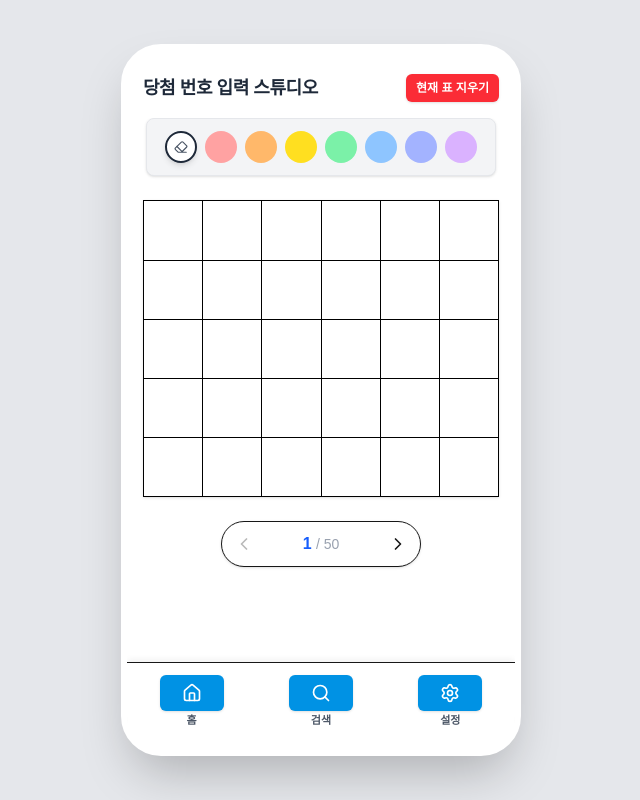
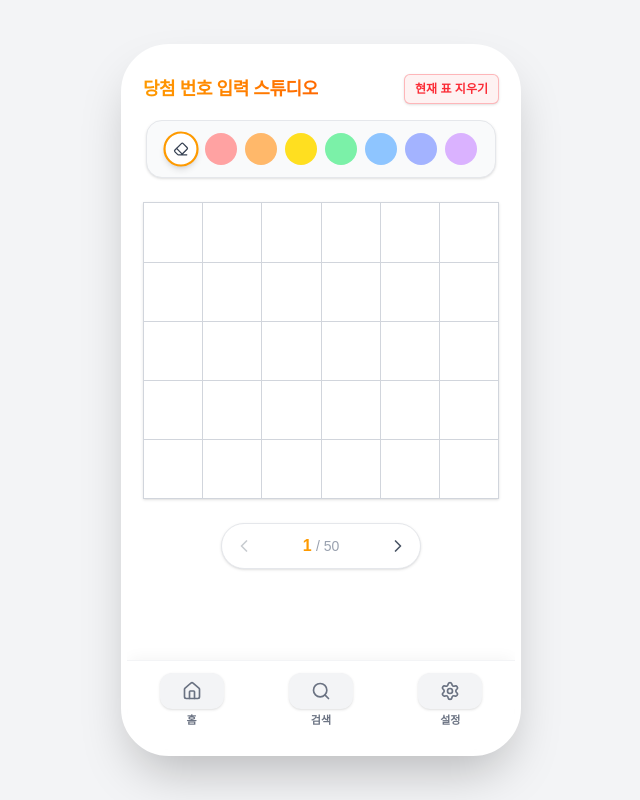
Before and after one commit to ksjung-win/lotto-app, a Next.js app: page /input in a window 1280 px wide. Shown: the whole page, without its empty margins (319-959 px from the left). Built offline with nearby package versions, Linux system fonts and the light colour scheme.

Commit message:
메인 화면 및 입력 스튜디오 블랙앤골드 테마 적용

```diff
--- a/app/input/page.tsx
+++ b/app/input/page.tsx
@@ -6,7 +6,6 @@ import { Home, Search, Settings, ChevronLeft, ChevronRight, X, Eraser } from 'lu
 import { useLottoStore } from '../store/useLottoStore';
 
 export default function InputPage() {
-  // resetBoard 기능을 스토어에서 가져옵니다
   const { boards, focusedCell, setFocusedCell, setCellColor, setCellNumber, resetBoard } = useLottoStore();
 
   const [activeBoardIdx, setActiveBoardIdx] = useState(0);
@@ -46,7 +45,6 @@ export default function InputPage() {
     setFocusedCell(null, null);
   };
 
-  // 현재 표만 지우도록 로직 변경
   const handleReset = () => {
     if (window.confirm(`${activeBoardIdx + 1}번 표의 입력 내용을 모두 지우시겠습니까?`)) {
       resetBoard(activeBoardIdx);
@@ -59,40 +57,54 @@ export default function InputPage() {
   const activeBoard = boards[activeBoardIdx];
 
   return (
-    <div className="min-h-screen bg-gray-200 flex items-center justify-center sm:p-4">
-      <div className="w-full max-w-[400px] sm:aspect-[9/16] bg-white relative flex flex-col shadow-2xl sm:rounded-[2.5rem] overflow-hidden h-screen sm:h-auto border-[6px] border-white">
+    <div className="min-h-screen bg-gray-100 dark:bg-black flex items-center justify-center sm:p-4 transition-colors duration-300">
+      <div className="w-full max-w-[400px] sm:aspect-[9/16] bg-white dark:bg-zinc-900 relative flex flex-col shadow-2xl sm:rounded-[3rem] overflow-hidden h-screen sm:h-auto border-[6px] border-white dark:border-zinc-800 transition-colors duration-300">
 
+        {/* 상단 헤더: 타이틀에 골드 그라데이션 적용, 지우기 버튼 세련되게 다듬기 */}
         <div className="pt-6 pb-4 px-4 flex justify-between items-center shrink-0">
-          <h1 className="text-lg font-black text-gray-800 tracking-tight">당첨 번호 입력 스튜디오</h1>
-          {/* 버튼 이름 변경: 현재 표 지우기 */}
-          <button onClick={handleReset} className="text-xs bg-red-500 text-white px-2.5 py-1.5 rounded-md font-bold active:bg-red-600 shadow-sm">
+          <h1 className="text-lg font-black bg-gradient-to-r from-amber-500 to-orange-500 bg-clip-text text-transparent tracking-tight">
+            당첨 번호 입력 스튜디오
+          </h1>
+          <button
+            onClick={handleReset}
+            className="text-xs bg-red-50 dark:bg-zinc-900/50 text-red-500 border border-red-500/30 px-2.5 py-1.5 rounded-md font-bold hover:bg-red-100 dark:hover:bg-red-950/50 active:scale-95 transition-all shadow-sm"
+          >
             현재 표 지우기
           </button>
         </div>
 
         <div className="flex-1 overflow-y-auto [&::-webkit-scrollbar]:hidden [-ms-overflow-style:none] [scrollbar-width:none] flex flex-col items-center w-full">
 
-          <div className="w-[90%] bg-gray-100 rounded-lg p-3 mb-6 border border-gray-200 shadow-sm shrink-0">
-            {/* 불필요한 텍스트 제거 완료 */}
+          {/* 브러시/지우개 도구 모음: 다크 모드 호환 */}
+          <div className="w-[90%] bg-gray-50 dark:bg-zinc-800/80 rounded-2xl p-3 mb-6 border border-gray-200 dark:border-zinc-700/50 shadow-sm shrink-0 transition-colors duration-300">
             <div className="flex justify-center gap-2">
               <button
                 onClick={() => setSelectedBrush('bg-white')}
-                className={`w-7 h-7 sm:w-8 sm:h-8 rounded-full flex items-center justify-center border-2 transition-all ${selectedBrush === 'bg-white' || selectedBrush === null ? 'border-gray-800 bg-white shadow-md' : 'border-gray-300 bg-white'}`}
+                className={`w-7 h-7 sm:w-8 sm:h-8 rounded-full flex items-center justify-center border-2 transition-all ${
+                  selectedBrush === 'bg-white' || selectedBrush === null
+                    ? 'border-amber-500 bg-white shadow-md scale-110'
+                    : 'border-gray-300 dark:border-zinc-600 bg-white dark:bg-zinc-200'
+                }`}
               >
-                <Eraser size={14} className="text-gray-600"/>
+                <Eraser size={14} className="text-gray-700"/>
               </button>
               {colors.map(c => (
                 <button
                   key={c.id}
                   onClick={() => setSelectedBrush(c.value)}
-                  className={`w-7 h-7 sm:w-8 sm:h-8 rounded-full border-2 transition-all ${c.value} ${selectedBrush === c.value ? 'border-gray-800 shadow-md scale-110' : 'border-transparent'}`}
+                  className={`w-7 h-7 sm:w-8 sm:h-8 rounded-full border-2 transition-all ${c.value} ${
+                    selectedBrush === c.value
+                      ? 'border-amber-500 shadow-md scale-110'
+                      : 'border-transparent'
+                  }`}
                 />
               ))}
             </div>
           </div>
 
+          {/* 메인 입력 그리드: 테두리 및 포커스 링(골드) 색상 변경 */}
           <div className="w-full px-4 mb-6 shrink-0">
-            <div className="grid grid-cols-6 border-l border-t border-black bg-white shadow-sm w-full">
+            <div className="grid grid-cols-6 border-l border-t border-gray-300 dark:border-zinc-700 bg-white dark:bg-zinc-900 shadow-sm w-full transition-colors duration-300">
               {activeBoard.map((cell, cellIdx) => {
                 const isFocused = focusedCell?.boardIdx === activeBoardIdx && focusedCell?.cellIdx === cellIdx;
                 return (
@@ -100,9 +112,10 @@ export default function InputPage() {
                     key={cellIdx}
                     onClick={() => handleCellClick(cellIdx)}
                     className={`
-                      aspect-square border-r border-b border-black flex items-center justify-center font-bold text-xl cursor-pointer
-                      ${cell.color || 'bg-white'}
-                      ${isFocused ? 'ring-inset ring-4 ring-blue-600' : ''}
+                      aspect-square border-r border-b border-gray-300 dark:border-zinc-700 flex items-center justify-center font-bold text-xl cursor-pointer transition-colors duration-200
+                      ${cell.color ? cell.color : 'bg-white dark:bg-zinc-900'}
+                      ${cell.color ? 'text-gray-900' : 'text-gray-900 dark:text-white'}
+                      ${isFocused ? 'ring-inset ring-[3px] ring-amber-500 z-10' : ''}
                     `}
                   >
                     {cell.number !== null ? cell.number : ''}
@@ -112,21 +125,22 @@ export default function InputPage() {
             </div>
           </div>
 
-          <div className="flex items-center justify-center w-full max-w-[200px] mb-8 bg-white rounded-full shadow-sm border p-1 shrink-0">
+          {/* 페이지네이션: 다크 모드 호환 및 앰버 색상 적용 */}
+          <div className="flex items-center justify-center w-full max-w-[200px] mb-8 bg-white dark:bg-zinc-800 rounded-full shadow-sm border border-gray-200 dark:border-zinc-700 p-1 shrink-0 transition-colors duration-300">
             <button
               onClick={handlePrevBoard}
               disabled={activeBoardIdx === 0}
-              className="p-2 rounded-full hover:bg-gray-100 active:bg-gray-200 disabled:opacity-30 transition-colors"
+              className="p-2 rounded-full text-gray-600 dark:text-gray-300 hover:bg-gray-100 dark:hover:bg-zinc-700 active:bg-gray-200 dark:active:bg-zinc-600 disabled:opacity-30 transition-colors"
             >
               <ChevronLeft size={20} />
             </button>
-            <span className="font-black text-blue-600 text-base flex-1 text-center">
-              {activeBoardIdx + 1} <span className="text-gray-400 text-sm font-medium">/ 50</span>
+            <span className="font-black text-amber-500 text-base flex-1 text-center">
+              {activeBoardIdx + 1} <span className="text-gray-400 dark:text-zinc-500 text-sm font-medium">/ 50</span>
             </span>
             <button
               onClick={handleNextBoard}
               disabled={activeBoardIdx === 49}
-              className="p-2 rounded-full hover:bg-gray-100 active:bg-gray-200 disabled:opacity-30 transition-colors"
+              className="p-2 rounded-full text-gray-600 dark:text-gray-300 hover:bg-gray-100 dark:hover:bg-zinc-700 active:bg-gray-200 dark:active:bg-zinc-600 disabled:opacity-30 transition-colors"
             >
               <ChevronRight size={20} />
             </button>
@@ -134,52 +148,56 @@ export default function InputPage() {
 
         </div>
 
-        <div className="w-full bg-white border-t flex justify-around items-center pt-3 pb-5 sm:pb-6 z-40 shrink-0 shadow-[0_-4px_6px_-1px_rgba(0,0,0,0.05)]">
-          <Link href="/" className="flex flex-col items-center text-gray-600 w-16 gap-1">
-            <div className="bg-[#0092E4] text-white p-2 rounded-md w-full flex justify-center shadow-sm">
+        {/* 하단 네비게이션: 블랙 & 골드 테마에 맞춘 프리미엄 디자인 */}
+        <div className="w-full bg-white dark:bg-zinc-900 border-t border-gray-100 dark:border-zinc-800 flex justify-around items-center pt-3 pb-5 sm:pb-6 z-40 shrink-0 shadow-[0_-4px_15px_-3px_rgba(0,0,0,0.05)] dark:shadow-[0_-4px_15px_-3px_rgba(0,0,0,0.3)] transition-colors duration-300">
+          <Link href="/" className="flex flex-col items-center text-gray-500 dark:text-zinc-400 w-16 gap-1.5 group">
+            <div className="bg-gray-100 dark:bg-black group-hover:text-amber-500 p-2 rounded-xl w-full flex justify-center shadow-sm transition-all duration-300 group-active:scale-95">
               <Home size={20} />
             </div>
-            <span className="text-[11px] font-bold leading-none">홈</span>
+            <span className="text-[11px] font-bold leading-none group-hover:text-amber-500 transition-colors">홈</span>
           </Link>
-          <button onClick={() => alert('향후 추가될 기능입니다.')} className="flex flex-col items-center text-gray-600 w-16 gap-1">
-            <div className="bg-[#0092E4] text-white p-2 rounded-md w-full flex justify-center shadow-sm">
+          <button onClick={() => alert('향후 추가될 기능입니다.')} className="flex flex-col items-center text-gray-500 dark:text-zinc-400 w-16 gap-1.5 group">
+            <div className="bg-gray-100 dark:bg-black group-hover:text-amber-500 p-2 rounded-xl w-full flex justify-center shadow-sm transition-all duration-300 group-active:scale-95">
               <Search size={20} />
             </div>
-            <span className="text-[11px] font-bold leading-none">검색</span>
+            <span className="text-[11px] font-bold leading-none group-hover:text-amber-500 transition-colors">검색</span>
           </button>
-          <button onClick={() => alert('향후 추가될 기능입니다.')} className="flex flex-col items-center text-gray-600 w-16 gap-1">
-            <div className="bg-[#0092E4] text-white p-2 rounded-md w-full flex justify-center shadow-sm">
+          <button onClick={() => alert('향후 추가될 기능입니다.')} className="flex flex-col items-center text-gray-500 dark:text-zinc-400 w-16 gap-1.5 group">
+            <div className="bg-gray-100 dark:bg-black group-hover:text-amber-500 p-2 rounded-xl w-full flex justify-center shadow-sm transition-all duration-300 group-active:scale-95">
               <Settings size={20} />
             </div>
-            <span className="text-[11px] font-bold leading-none">설정</span>
+            <span className="text-[11px] font-bold leading-none group-hover:text-amber-500 transition-colors">설정</span>
           </button>
         </div>
 
+        {/* 숫자 입력 모달: 다크 모드 및 골드 터치 효과 적용 */}
         {isNumberModalOpen && (
           <div className="absolute inset-0 bg-black/60 z-50 flex items-center justify-center p-4 backdrop-blur-sm">
-            <div className="bg-white rounded-xl shadow-2xl w-full max-w-[340px] overflow-hidden flex flex-col animate-in fade-in zoom-in duration-200">
+            <div className="bg-white dark:bg-zinc-900 rounded-2xl shadow-2xl w-full max-w-[340px] overflow-hidden flex flex-col animate-in fade-in zoom-in duration-200">
 
-              {/* 모달 텍스트 제거 및 닫기 버튼 우측 정렬 유지 */}
-              <div className="bg-gray-50 p-2 border-b flex justify-end items-center">
-                <button onClick={() => setIsNumberModalOpen(false)} className="w-8 h-8 flex items-center justify-center rounded-full hover:bg-gray-200 active:bg-gray-300 transition-colors">
-                  <X size={20} className="text-gray-600"/>
+              <div className="bg-gray-50 dark:bg-zinc-800 p-2 border-b dark:border-zinc-700 flex justify-end items-center">
+                <button
+                  onClick={() => setIsNumberModalOpen(false)}
+                  className="w-8 h-8 flex items-center justify-center rounded-full hover:bg-gray-200 dark:hover:bg-zinc-700 active:bg-gray-300 dark:active:bg-zinc-600 transition-colors"
+                >
+                  <X size={20} className="text-gray-600 dark:text-zinc-300"/>
                 </button>
               </div>
 
-              <div className="p-4 bg-gray-100">
-                <div className="grid grid-cols-6 border-l border-t border-black bg-white">
+              <div className="p-4 bg-gray-100 dark:bg-zinc-950">
+                <div className="grid grid-cols-6 border-l border-t border-gray-300 dark:border-zinc-700 bg-white dark:bg-zinc-900">
                   {numbers1to45.map(num => (
                     <div
                       key={num}
                       onClick={() => handleNumberSelect(num)}
-                      className="aspect-square border-r border-b border-black flex items-center justify-center font-bold text-lg cursor-pointer hover:bg-blue-50 active:bg-blue-200 transition-colors"
+                      className="aspect-square border-r border-b border-gray-300 dark:border-zinc-700 flex items-center justify-center font-bold text-lg text-gray-900 dark:text-white cursor-pointer hover:bg-amber-500/10 dark:hover:bg-amber-500/20 active:bg-amber-500/30 dark:active:bg-amber-500/40 transition-colors"
                     >
                       {num}
                     </div>
                   ))}
-                  <div className="aspect-square border-r border-b border-black bg-gray-200"></div>
-                  <div className="aspect-square border-r border-b border-black bg-gray-200"></div>
-                  <div className="aspect-square border-r border-b border-black bg-gray-200"></div>
+                  <div className="aspect-square border-r border-b border-gray-300 dark:border-zinc-700 bg-gray-100 dark:bg-zinc-800/50"></div>
+                  <div className="aspect-square border-r border-b border-gray-300 dark:border-zinc-700 bg-gray-100 dark:bg-zinc-800/50"></div>
+                  <div className="aspect-square border-r border-b border-gray-300 dark:border-zinc-700 bg-gray-100 dark:bg-zinc-800/50"></div>
                 </div>
               </div>
             </div>
--- a/app/page.tsx
+++ b/app/page.tsx
@@ -5,67 +5,68 @@ import Link from 'next/link';
 
 export default function HomePage() {
   return (
-    <div className="min-h-screen bg-gray-200 flex items-center justify-center sm:p-4">
-      <div className="w-full max-w-[400px] sm:aspect-[9/16] bg-white relative flex flex-col items-center justify-center shadow-2xl sm:rounded-[2.5rem] overflow-hidden h-screen sm:h-auto border-[6px] border-white p-6">
+    <div className="min-h-screen bg-gray-100 dark:bg-black flex items-center justify-center sm:p-4 transition-colors duration-300">
 
-        {/* 1. 명칭 변경 및 타이틀 디자인 최적화 */}
-        <div className="flex flex-col items-center justify-center gap-4 mb-14 mt-4">
-          <div className="grid grid-cols-2 gap-0.5">
-            <div className="w-4 h-4 bg-[#FFB800] rounded-tl-sm"></div>
-            <div className="w-4 h-4 bg-[#0055FF] rounded-tr-sm"></div>
-            <div className="w-4 h-4 bg-[#FF3B30] rounded-bl-sm"></div>
-            <div className="w-4 h-4 bg-[#34C759] rounded-br-sm"></div>
+      {/* 안쪽 스마트폰 프레임: 다크모드 시 고급스러운 다크 그레이(zinc-900) 배경 적용 */}
+      <div className="w-full max-w-[400px] sm:aspect-[9/16] bg-white dark:bg-zinc-900 relative flex flex-col items-center justify-center shadow-2xl sm:rounded-[3rem] overflow-hidden h-screen sm:h-auto border-[6px] border-white dark:border-zinc-800 p-6 transition-colors duration-300">
+
+        {/* 1. 고급스러운 심볼 및 골드 타이틀 */}
+        <div className="flex flex-col items-center justify-center gap-5 mb-14 mt-4">
+          {/* 프리미엄 로또 볼(행운의 7) 아이콘 */}
+          <div className="w-14 h-14 rounded-full bg-gradient-to-tr from-amber-400 to-orange-600 shadow-[0_0_20px_rgba(245,158,11,0.4)] flex items-center justify-center">
+            <span className="text-white text-2xl font-black drop-shadow-md">7</span>
           </div>
-          <h1 className="text-xl sm:text-2xl font-black text-[#0055FF] tracking-tight text-center leading-snug break-keep px-2">
+          <h1 className="text-xl sm:text-2xl font-black bg-gradient-to-r from-amber-500 to-orange-500 bg-clip-text text-transparent tracking-tight text-center leading-snug break-keep px-2">
             로또 1등 당첨 번호 추출 플랫폼
           </h1>
         </div>
 
-        {/* 2. '검색' 버튼 밀림 현상 해결 (shrink-0, flex-1 적용) */}
+        {/* 2. '검색' 영역 - 다크 톤 배경과 골드 텍스트의 조화 */}
         <div className="flex items-center gap-2 w-full max-w-[320px] mb-10 px-2">
-          <button className="bg-[#3B82F6] text-white font-bold py-2 px-3 rounded text-sm hover:bg-blue-600 transition-colors shrink-0 whitespace-nowrap">
+          <button className="bg-zinc-900 dark:bg-black text-amber-400 border border-amber-500/40 font-bold py-2.5 px-4 rounded-full text-sm hover:bg-amber-500 hover:text-white transition-all duration-300 shrink-0 whitespace-nowrap active:scale-95 shadow-sm">
             지난 1등 보기
           </button>
           <input
             type="text"
             placeholder="회차"
-            className="min-w-0 flex-1 border border-gray-300 rounded px-2 py-2 text-center text-sm outline-none focus:border-[#3B82F6]"
+            className="min-w-0 flex-1 border border-zinc-200 dark:border-zinc-700 dark:bg-zinc-800 dark:text-white rounded-full px-3 py-2.5 text-center text-sm outline-none focus:border-amber-500 focus:ring-1 focus:ring-amber-500 transition-all duration-300 shadow-inner"
           />
-          <button className="bg-[#3B82F6] text-white font-bold py-2 px-4 rounded text-sm hover:bg-blue-600 transition-colors shrink-0 whitespace-nowrap">
+          <button className="bg-zinc-900 dark:bg-black text-amber-400 border border-amber-500/40 font-bold py-2.5 px-5 rounded-full text-sm hover:bg-amber-500 hover:text-white transition-all duration-300 shrink-0 whitespace-nowrap active:scale-95 shadow-sm">
             검색
           </button>
         </div>
 
-        {/* 구분선 */}
-        <div className="w-full max-w-[280px] border-t border-gray-300 mb-10"></div>
+        {/* 구분선: 부드러운 은회색으로 변경 */}
+        <div className="w-full max-w-[280px] border-t border-zinc-200 dark:border-zinc-700/80 mb-10 transition-colors duration-300"></div>
 
-        {/* 당첨 패턴 분석 영역 레이아웃 최적화 */}
+        {/* 3. 당첨 패턴 분석 영역 */}
         <div className="flex flex-col items-center gap-4 w-full max-w-[320px] mb-16 px-2">
-          <button className="bg-[#3B82F6] text-white font-bold py-2 px-6 rounded text-sm hover:bg-blue-600 transition-colors shrink-0">
+          <button className="bg-zinc-900 dark:bg-black text-amber-400 border border-amber-500/40 font-bold py-2.5 px-8 rounded-full text-sm hover:bg-amber-500 hover:text-white transition-all duration-300 shrink-0 active:scale-95 shadow-sm">
             당첨 패턴 분석
           </button>
-          <div className="flex items-center gap-2 w-full">
+          <div className="flex items-center gap-2 w-full mt-2">
             <input
               type="text"
               placeholder="시작"
-              className="min-w-0 flex-1 border border-gray-300 rounded px-2 py-2 text-center text-sm outline-none focus:border-[#3B82F6]"
+              className="min-w-0 flex-1 border border-zinc-200 dark:border-zinc-700 dark:bg-zinc-800 dark:text-white rounded-full px-3 py-2.5 text-center text-sm outline-none focus:border-amber-500 focus:ring-1 focus:ring-amber-500 transition-all duration-300 shadow-inner"
             />
-            <span className="text-gray-500 font-bold shrink-0">~</span>
+            <span className="text-zinc-400 dark:text-zinc-500 font-medium shrink-0 transition-colors duration-300">~</span>
             <input
               type="text"
               placeholder="종료"
-              className="min-w-0 flex-1 border border-gray-300 rounded px-2 py-2 text-center text-sm outline-none focus:border-[#3B82F6]"
+              className="min-w-0 flex-1 border border-zinc-200 dark:border-zinc-700 dark:bg-zinc-800 dark:text-white rounded-full px-3 py-2.5 text-center text-sm outline-none focus:border-amber-500 focus:ring-1 focus:ring-amber-500 transition-all duration-300 shadow-inner"
             />
           </div>
-          <button className="bg-[#3B82F6] text-white font-bold py-2 px-8 rounded text-sm hover:bg-blue-600 transition-colors shrink-0">
+          {/* 하이라이트 액션 버튼: 가득 찬 황금빛 그라데이션 */}
+          <button className="bg-gradient-to-r from-amber-500 to-orange-500 text-white font-bold py-3 px-10 rounded-full text-sm hover:opacity-90 transition-all duration-300 shrink-0 active:scale-95 shadow-lg shadow-amber-500/25 mt-3">
             분석
           </button>
         </div>
 
-        {/* 3. 하단 링크 명칭 변경 */}
+        {/* 4. 하단 링크 명칭 변경 (차분하고 세련된 톤으로 밸런스 조정) */}
         <Link
           href="/input"
-          className="text-[#0055FF] font-bold text-[15px] hover:underline mt-2 tracking-tight"
+          className="text-zinc-500 dark:text-zinc-400 font-medium text-[15px] hover:text-amber-500 dark:hover:text-amber-400 hover:underline underline-offset-4 mt-2 tracking-tight transition-colors duration-300"
         >
           당첨 번호 입력 스튜디오 →
         </Link>
```
